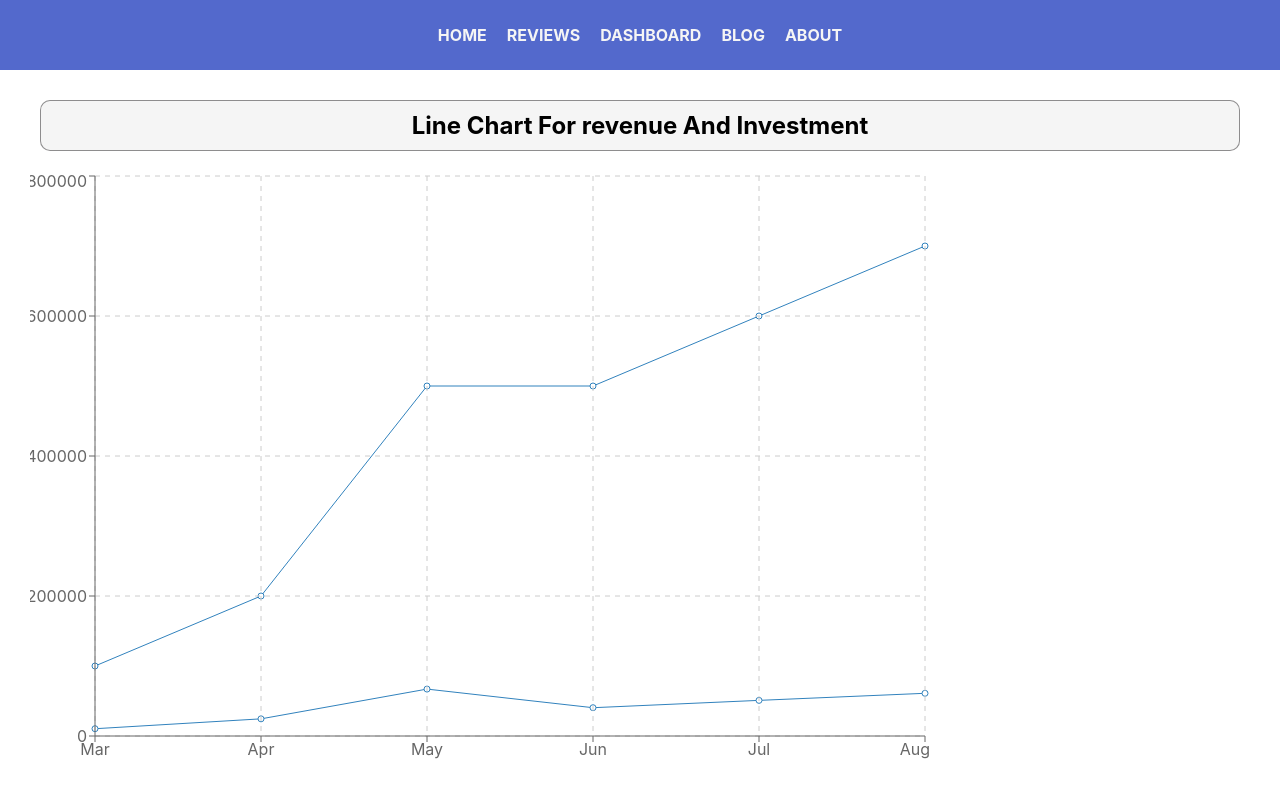
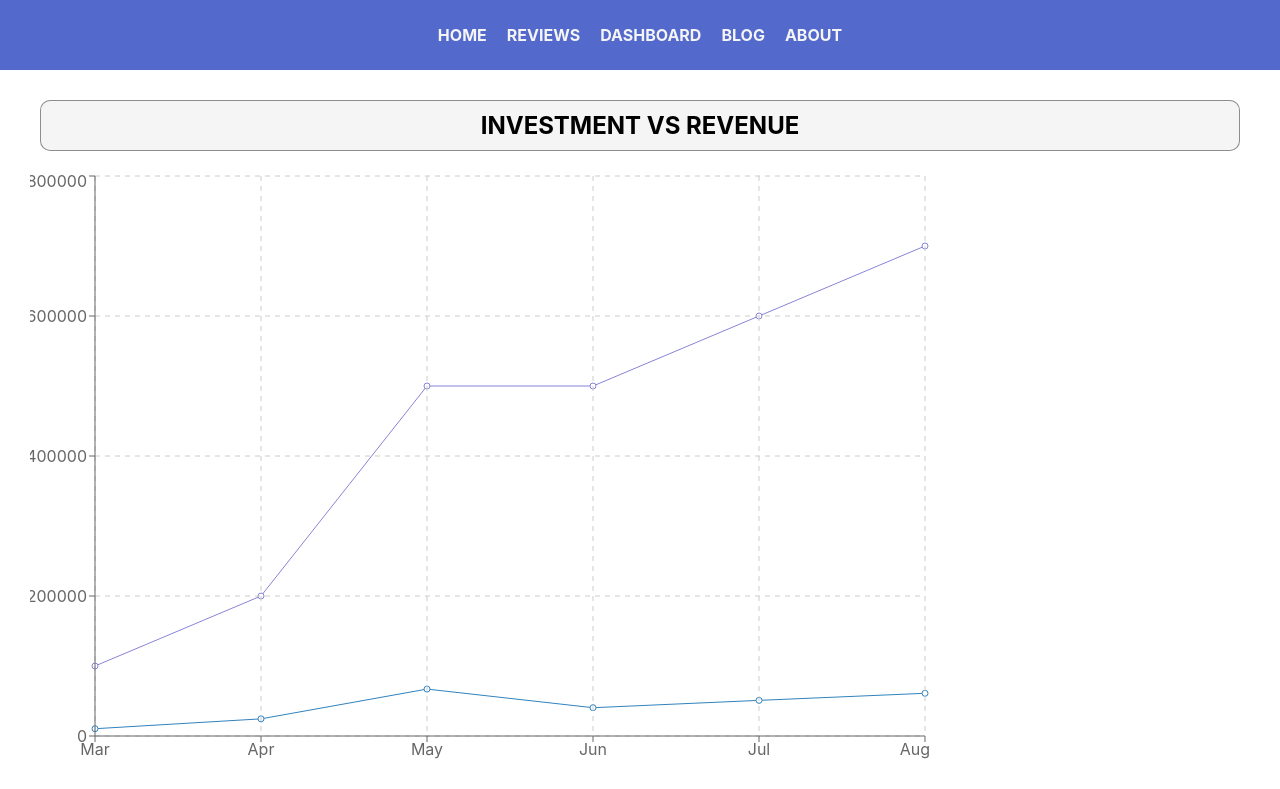
Before and after one commit to SouravBiswas238/product-analysis-website, a React (Create React App) app: page /dashboard in a window 1280 px wide. Shown: the top 789 px of the page. Built offline with nearby package versions, Linux system fonts and the light colour scheme.

Commit message:
editing github redmi.md file

```diff
--- a/src/Components/Dashboard/Dashboard.js
+++ b/src/Components/Dashboard/Dashboard.js
@@ -12,11 +12,11 @@ const Dashboard = () => {
     return (
         <div className='chart-container'>
             <div>
-                <h2>Line Chart For revenue And Investment</h2>
+                <h2>INVESTMENT VS REVENUE</h2>
 
                 <LineChart width={900} height={600} data={data}>
 
-                    <Line dataKey={"investment"}></Line>
+                    <Line dataKey={"investment"} stroke="#8884d8" ></Line>
                     <Line dataKey={"revenue"}></Line>
 
                     <CartesianGrid stroke="#ccc" strokeDasharray="5 5" />
@@ -33,7 +33,7 @@ const Dashboard = () => {
                     <YAxis />
                     <Tooltip wrapperStyle={{ width: 100, backgroundColor: '#ccc' }} />
 
-                    <Legend width={100} wrapperStyle={{ top: 30, right: 10, backgroundColor: '#f5f5f5', border: '1px solid #d5d5d5', borderRadius: 3, lineHeight: '40px' }} />
+                    <Legend width={100} wrapperStyle={{ top: 470, right: 300, backgroundColor: '#f5f5f5', border: '1px solid #d5d5d5', borderRadius: 3, lineHeight: '40px' }} />
 
 
                     <CartesianGrid stroke="#ccc" strokeDasharray="5 5" />
```
Also changed, not shown: 1 other file (tests, documents, lock files or other folders).
